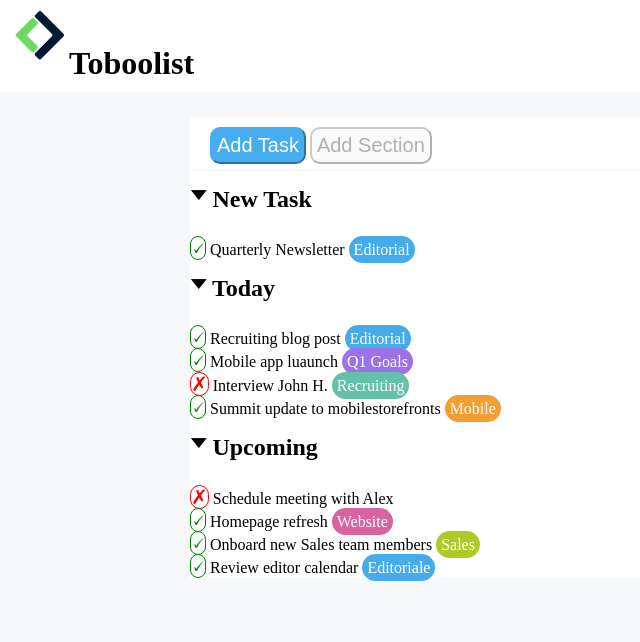
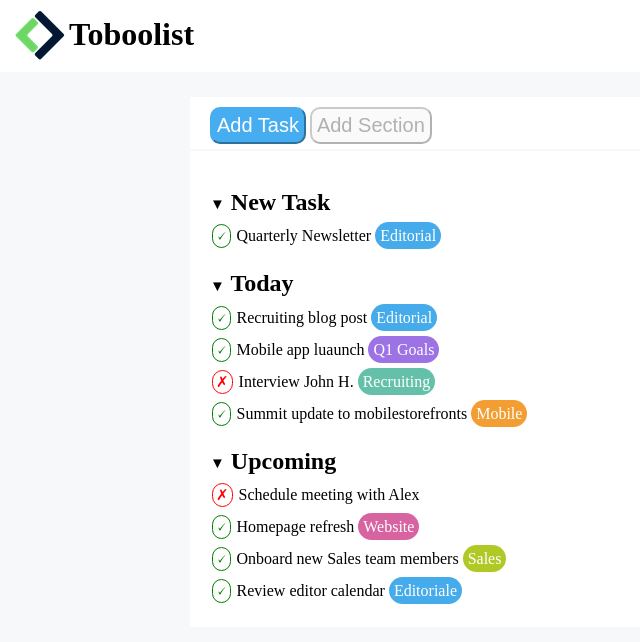
Before and after one commit to SaraG94/html-css-toboolist, a plain HTML site: page index.html in a window 1280 px wide. Shown: the whole page, without its empty margins (0-640 px from the left). Drawn offline with Linux system fonts and the light colour scheme.

Commit message:
ulitime modifiche layout

```diff
--- a/css/style.css
+++ b/css/style.css
@@ -10,13 +10,18 @@ body{
 
 /*logo*/
 .logo{
-    padding: 10px 0px 10px 15px;
+    padding: 10px 0px 0px 15px;
     background-color: white;
 }
 
-h1{
+img{
+    height: 50px;
+    vertical-align: middle;
+    margin-bottom: 12px;
+}
+
+.logo-text{
     display: inline-block;
-    vertical-align: middle;
 }
 
 /*comandi*/
@@ -44,24 +49,27 @@ h1{
     color: white;
 }
 
-/*prima lista*/
+/*lista*/
+.lista{
+    background-color: white;
+    margin:0 auto;
+    max-width: 900px;
+    padding: 20px;
+    line-height: 32px;
+}
+
 ol{
     list-style-type: none;
 }
 
-.lista{
-    background-color: white;
-    margin:0 auto;
-    max-width: 900px;
-}
-
-h1{
+.list-title{
     padding-top: 15px;
 }
 
-h1>span{
-    font-size: 30px;
-    vertical-align: top;
+.list-title::before{
+    content:"\25BC";
+    font-size: 15px;
+    vertical-align: middle
 }
 
 li>span{
@@ -73,17 +81,21 @@ li>span{
 .done::before{
     content:"\1F5F8";
     color: green;
-    font-size: 20px;
+    font-size: 15px;
     border: 1px solid green;
     border-radius: 15px;
+    padding: 3px;
+    margin: 2px;
 }
 
 .undone::before{
     content: "\2717";
     color: red;
-    font-size: 20px;
+    font-size: 15px;
     border: 1px solid red;
     border-radius: 15px;
+    padding: 3px;
+    margin: 2px;
 }
 
 .editoriale{
--- a/index.html
+++ b/index.html
@@ -11,7 +11,7 @@
     <!--intestazione-->
     <header class="header-main">
         <div class="logo">
-            <img src="img/Logo.png" alt="">
+            <img src="img/Logo.png" alt="logo">
             <h1 class="logo-text">Toboolist</h1>
         </div>
 
@@ -26,10 +26,10 @@
             </div>
         </header>
 
-        <!--prima lista-->
+        <!--lista-->
         <div class="lista">
             <section class="Newtask">
-                <h1><span>&#129171;</span> New Task</h1>
+                <h1 class="list-title"> New Task</h1>
                 <ol>
                     <li class="done"> Quarterly Newsletter
                         <span class="editoriale"> Editorial</span>
@@ -37,7 +37,7 @@
                 </ol>
             </section>
             <section class="Today">
-                <h1><span>&#129171;</span> Today</h1>
+                <h1 class="list-title"> Today</h1>
                 <ol>
                     <li class="done"> Recruiting blog post
                         <span class="editoriale"> Editorial</span>
@@ -54,7 +54,7 @@
                 </ol>
             </section>
             <section class="upcoming">
-                <h1><span>&#129171;</span> Upcoming</h1>
+                <h1 class="list-title"> Upcoming</h1>
                 <ol>
                     <li class="undone"> Schedule meeting with Alex</li>
                     <li class="done"> Homepage refresh
@@ -70,10 +70,6 @@
 
             </section>
         </div>
-
-
-
     </main>
-
 </body>
 </html>
```
